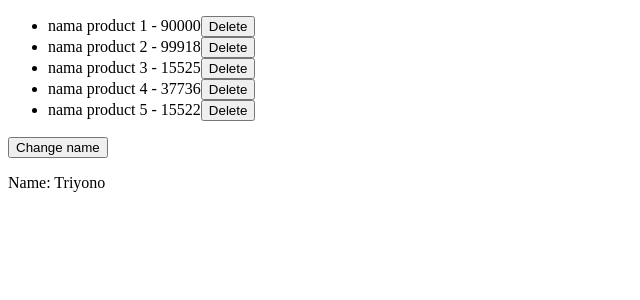
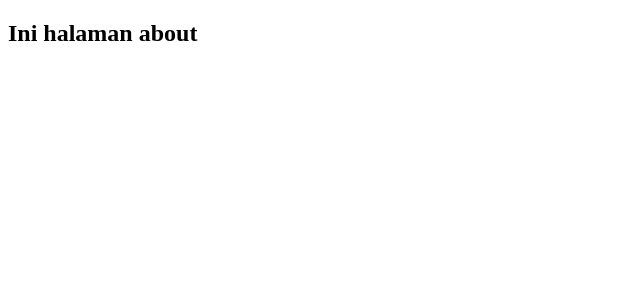
Before and after one commit to triyono777/react_js_app_simple, a React (Create React App) app: page /about in a window 1280 px wide. Shown: the top 300 px of the page, without its empty margins (0-640 px from the left). Built offline with nearby package versions, Linux system fonts and the light colour scheme.

Commit message:
add routes

```diff
--- a/package.json
+++ b/package.json
@@ -8,6 +8,7 @@
     "@testing-library/user-event": "^13.5.0",
     "react": "^18.1.0",
     "react-dom": "^18.1.0",
+    "react-router-dom": "^6.3.0",
     "react-scripts": "5.0.1",
     "web-vitals": "^2.1.4"
   },
--- a/src/App.js
+++ b/src/App.js
@@ -1,6 +1,13 @@
 import Header from "./components/Header";
 import ProductList from "./components/ProductList";
+import About from "./components/About";
+import Contact from "./components/Contact";
 import {useState, useEffect} from "react"
+import { Route, BrowserRouter as Router , Routes} from "react-router-dom";
+// switch di ganti routes
+// https://stackoverflow.com/questions/63124161/attempted-import-error-switch-is-not-exported-from-react-router-dom
+
+
 function App() {
 const [products,  setProducts] = useState([
   {id:1,title:"nama product 1",price:90000},
@@ -21,10 +28,17 @@
   console.log('Use effect running');
 },[name])
   return (
+
   <div>
-    <ProductList products={products} deleteProduct= {deleteProduct}/>
-    <button onClick={()=>setName("triyono udb")}> Change name</button>
-    <p>Name: {name}</p>
+    <Router>
+      <Routes>
+        <Route exact path="/" element={<ProductList products={products} deleteProduct= {deleteProduct}/>}/>
+        <Route path="/about" element={<About/>}/>
+        <Route path="/contact" element={<Contact/>}/>
+
+      </Routes>
+    </Router>
+
 
   </div>
   );
--- /dev/null
+++ b/src/components/About.js
@@ -0,0 +1,9 @@
+const About  = ()=>{
+    return (
+        <div>
+            <h2>Ini halaman about</h2>
+        </div>
+    )
+}
+
+export default About
--- /dev/null
+++ b/src/components/Contact.js
@@ -0,0 +1,9 @@
+const Contact  = ()=>{
+    return (
+        <div>
+            <h2>ini halman Contact</h2>
+        </div>
+    )
+}
+
+export default Contact
```
Also changed, not shown: 1 other file (tests, documents, lock files or other folders).
